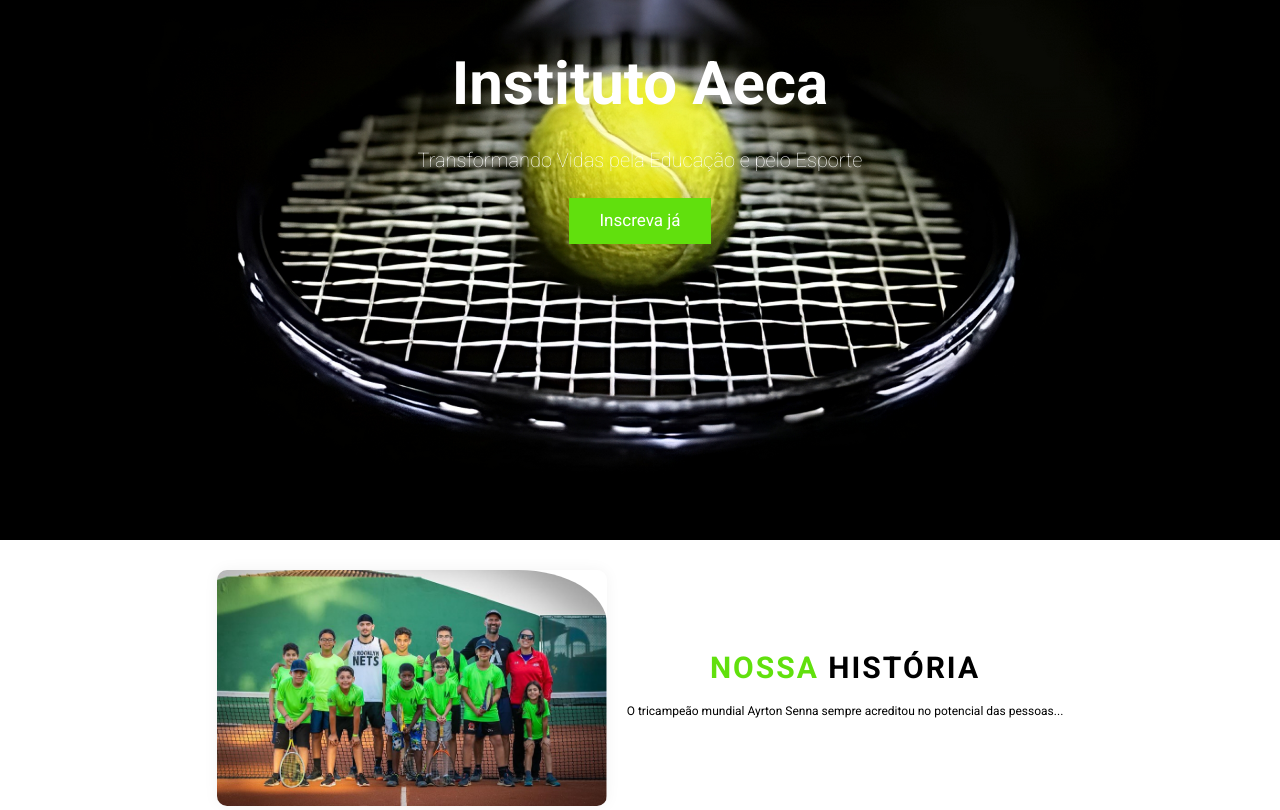
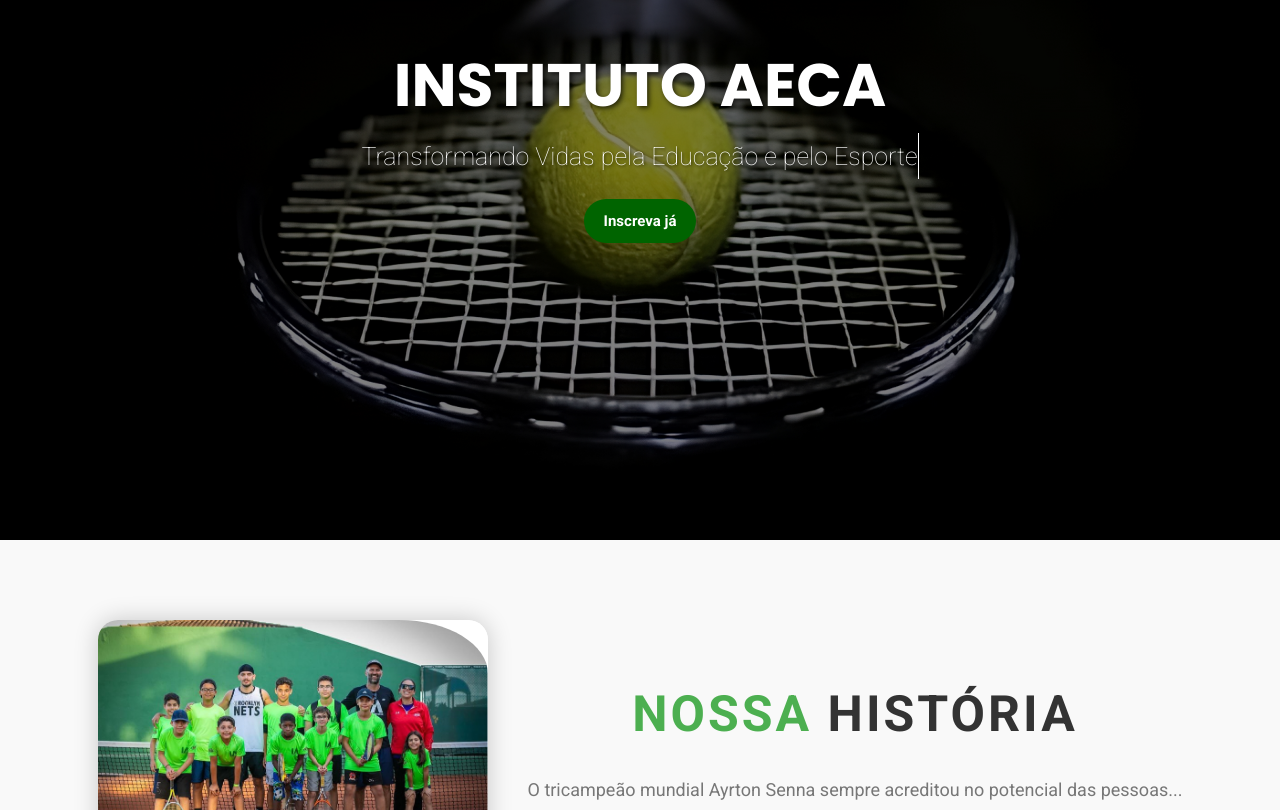
Before and after one commit to ThiLDS/Site, a plain HTML site: page index.html in a window 1280 px wide. Shown: the part 260-1070 px from the top of the page. Drawn offline with Linux system fonts and the light colour scheme.

Commit message:
quarto commit

```diff
--- a/css/style.css
+++ b/css/style.css
@@ -107,35 +107,162 @@ section{
     padding-bottom: 0.5rem;
 }
 
+/* Fonte para o título */
+.home .content h3 {
+    font-family: 'Poppins', sans-serif; /* Aplica a fonte Poppins ao título */
+    font-size: 6rem;
+    font-weight: bold;
+    text-transform: uppercase;
+    color: #ffffff;
+    animation: zoomIn 2s ease-out;
+    text-shadow: 2px 2px 5px rgba(0, 0, 0, 0.7); /* Sombra para destaque */
+}
+
+/* Fonte para o parágrafo */
+.home .content p {
+    font-family: 'Roboto', sans-serif; /* Aplica a fonte Roboto ao parágrafo */
+    font-size: 2.5rem;
+    font-weight: lighter;
+    line-height: 1.8;
+    padding: 1rem 0;
+    color: #ffffff;
+    animation: bounce 3s infinite ease-in-out;
+    text-shadow: 1px 1px 3px rgba(0, 0, 0, 0.7); /* Sombra suave */
+}
+
+
+/* Estilos para a Home */
 .home {
     min-height: 100vh;
     display: flex;
     align-items: center;
-    justify-content: center; /* Certifique-se de que o conteúdo esteja centralizado */
-    background: url(../images/raquete-transformed.jpeg) no-repeat;
-    background-size: cover; /* Faz com que a imagem cubra toda a tela */
-    background-attachment: fixed; /* Aplica o efeito parallax */
-    background-position: center center; /* Garante que a imagem esteja centralizada */
+    justify-content: center;
+    background: url(../images/raquete-transformed.jpeg) no-repeat center center fixed;
+    background-size: cover; /* Ajusta a imagem de fundo */
+    background-attachment: fixed;
+    position: relative; /* Necessário para o efeito de sobreposição */
 }
 
-.home .content {
-    max-width: 60rem;
-    text-align: center;
-    z-index: 2;  /* Garante que o conteúdo (texto) esteja acima da imagem */
+/* Overlay para escurecer a imagem de fundo e destacar o conteúdo */
+.home::after {
+    content: '';
+    position: absolute;
+    top: 0;
+    left: 0;
+    right: 0;
+    bottom: 0;
+    background: rgba(0, 0, 0, 0.5); /* Escurecimento suave */
+    z-index: 1;
 }
 
+/* Conteúdo centralizado */
+.home .content {
+    position: relative;
+    z-index: 2; /* Garante que o conteúdo fique acima do overlay */
+    text-align: center;
+    color: white;
+    max-width: 70rem;
+    padding: 1rem;
+}
+
+/* Título principal */
 .home .content h3 {
     font-size: 6rem;
-    color: #ffffff;  /* Texto claro para contraste */
+    font-family: 'Poppins', sans-serif; /* Fonte moderna */
+    font-weight: bold;
+    text-transform: uppercase;
+    color: #ffffff;
+    animation: zoomIn 2s ease-out;
+    text-shadow: 2px 2px 5px rgba(0, 0, 0, 0.7); /* Sombra para destaque */
+}
+
+/* Efeito de zoom para o título */
+@keyframes zoomIn {
+    0% {
+        transform: scale(0.5);
+        opacity: 0;
+    }
+    100% {
+        transform: scale(1);
+        opacity: 1;
+    }
+}
+
+/* Texto de descrição */
+/* Efeito de escrita da esquerda para a direita */
+/* Menor barra de digitação */
+.home .content p {
+    font-family: 'Roboto', sans-serif;
+    font-size: 2.5rem;
+    font-weight: lighter;
+    line-height: 1.8;
+    padding: 0.03rem 0;
+    color: #ffffff;
+    text-shadow: 1px 1px 3px rgba(0, 0, 0, 0.7);
+    overflow: hidden;
+    white-space: nowrap;
+    border-right: 0.05em solid #fff; /* Barrinha bem fina */
+    width: 0;
+    animation: typing 4s steps(30) 1s 1 normal both, blink 0.75s step-end infinite;
+}
+
+
+/* Animação de digitação */
+@keyframes typing {
+    0% {
+        width: 0;
+    }
+    100% {
+        width: 100%;
+    }
+}
+
+/* Animação de piscar o cursor (efeito de underline que pisca) */
+@keyframes blink {
+    0%, 100% {
+        border-color: transparent;
+    }
+    50% {
+        border-color: #fff;
+    }
+}
+
+
+/* Botão */
+.home .content a.btn {
+    display: inline-block;
+    padding: 1rem 2rem;
+    background-color: #006400; /* Verde */
+    color: white;
+    text-decoration: none;
+    font-size: 1.5rem;
+    border-radius: 30px;
+    font-weight: bold;
+    margin-top: 2rem;
+    transition: background-color 0.3s ease;
+}
+
+.home .content a.btn:hover {
+    background-color: #004d00; /* Tom mais escuro de verde */
+}
+
+/* Responsividade para telas pequenas */
+@media (max-width: 768px) {
+    .home .content h3 {
+        font-size: 4rem; /* Ajusta o tamanho do título para telas menores */
     }
 
     .home .content p {
-    font-size: 2rem;
-    font-weight: lighter;
-    line-height: 1.8;
-    padding: 1rem 0;
-    color: #ffffff;  /* Texto claro */
+        font-size: 2rem; /* Ajusta o tamanho do texto */
     }
+
+    .home .content a.btn {
+        font-size: 1.2rem; /* Ajusta o tamanho do botão */
+        padding: 1rem 1.5rem;
+    }
+}
+
+
 
 .about .row{
     display: flex;
@@ -488,37 +615,77 @@ section{
 }
 
 /* Estilo da seção Criador do Projeto */
-#criador{
+#criador {
     display: grid;
-        grid-template-columns: 5fr 8fr; /* Ajuste da proporção para 5x8 */
+    grid-template-columns: 5fr 8fr; /* Define o layout */
     gap: 25px;
     text-align: center;
     align-items: center;
     justify-content: center;
     width: 100%;
     margin: 0 auto;
-        background-image: linear-gradient(135deg, #006400, #000000);
-    width: 100%;
-    margin: 0 auto;
+    background: linear-gradient(135deg, #000000, #808080); /* Fundo gradiente preto e cinza */
     color: white;
     overflow: hidden;
 }
 
 #larte {
-        width: 100%;
-        height: 100%; /* Garante que a imagem ocupe toda a altura disponível */
-        object-fit: cover; /* Faz a imagem se ajustar ao container sem distorcer */
-        object-position: left; /* Alinha a imagem à esquerda */
-        z-index: 98;
-        animation: slideInRight 1.5s 2s;
+    width: 90%; /* Aumenta a largura da imagem */
+    max-width: 450px;
+    height: auto;
+    object-fit: contain;
+    object-position: center;
+    margin: 0 auto;
+    opacity: 0; /* Inicialmente invisível */
+    animation: fadeInImage 2s ease-in-out forwards; /* Efeito de fade-in */
+    filter: drop-shadow(0 5px 10px rgba(0, 0, 0, 0.5)); /* Adiciona sombra */
+
+    /* Efeito de bordas ofuscadas */
+    -webkit-mask-image: linear-gradient(to right,
+            rgba(0, 0, 0, 0),
+            rgba(0, 0, 0, 1) 40%,
+            rgba(0, 0, 0, 1) 60%,
+            rgba(0, 0, 0, 0) 100%);
+    mask-image: linear-gradient(to right,
+            rgba(0, 0, 0, 0),
+            rgba(0, 0, 0, 1) 40%,
+            rgba(0, 0, 0, 1) 60%,
+            rgba(0, 0, 0, 0) 100%);
+    -webkit-mask-repeat: no-repeat;
+    mask-repeat: no-repeat;
+}
+
+/* Animação de fade para a imagem */
+@keyframes fadeInImage {
+    0% {
+        opacity: 0;
+        transform: scale(0.8); /* Leve redução inicial */
+    }
+    100% {
+        opacity: 1;
+        transform: scale(1); /* Tamanho original */
+    }
 }
 
 #fotoProjeto {
     display: flex;
-        flex-direction: column; /* Organiza o conteúdo verticalmente */
+    flex-direction: column;
     justify-content: center;
     align-items: flex-start;
     padding: 0 2rem;
+    animation: fadeInText 2s ease-in-out forwards; /* Fade para o texto */
+}
+
+/* Animação de fade para o texto */
+@keyframes fadeInText {
+    0% {
+        opacity: 0;
+        transform: translateX(-20px); /* Começa deslocado */
+    }
+    100% {
+        opacity: 1;
+        transform: translateX(0);
+    }
 }
 
 #fotoProjeto h2 {
@@ -534,15 +701,28 @@ section{
     max-width: 600px;
 }
 
-    /* Adiciona um efeito de transição ou animação */
-    @keyframes slideInRight {
-        0% {
-            transform: translateX(100%);
+/* Responsividade */
+@media (max-width: 768px) {
+    #criador {
+        grid-template-columns: 1fr; /* Reorganiza layout */
+        gap: 15px;
+        padding: 1rem;
     }
-        100% {
-            transform: translateX(0);
+
+    #larte {
+        width: 100%;
+        max-width: 300px;
+    }
+
+    #fotoProjeto h2 {
+        font-size: 2rem;
+    }
+
+    #fotoProjeto p {
+        font-size: 1.2rem;
     }
 }
+
 
 /* Estilização da seção Parceiros */
 .partners {
@@ -581,73 +761,130 @@ section{
 }
 
 
+:root {
+    --bg-color: #f9f9f9; /* Cor de fundo suave */
+    --text-color: #333333; /* Cor padrão do texto */
+    --main-color: #4CAF50; /* Cor principal para destaque (ex: botões, títulos) */
+    --light-color: #777777; /* Cor mais suave para o texto secundário */
+}
+
 body {
-    font-family: 'Arial', sans-serif;
+    font-family: 'Roboto', sans-serif;
     line-height: 1.6;
     margin: 0;
     padding: 0;
     background-color: var(--bg-color);
-    text-align: center; /* Centraliza todo o texto no corpo */
+    text-align: center;
 }
 
 .about-section {
-    padding: 4rem 2rem;
+    padding: 8rem 2rem; /* Aumentando o espaçamento superior e inferior */
+    background-color: var(--bg-color);
+    position: relative;
+    min-height: 100vh; /* Aumenta a altura para dar mais presença */
 }
 
 .about-row {
     display: flex;
     align-items: center;
     justify-content: center; /* Centraliza os itens na linha */
-    margin-bottom: 4rem;
-    gap: 2rem;
-    text-align: center; /* Centraliza os textos nas colunas */
+    margin-bottom: 8rem; /* Aumenta o espaço entre as seções */
+    gap: 4rem; /* Aumenta o espaçamento entre as imagens e o texto */
+    position: relative;
+    opacity: 0;
+    transform: translateY(30px);
+    animation: fadeInUp 1s ease-out forwards; /* Efeito de animação de deslizamento */
 }
 
+/* Efeito de animação quando rolar a página */
+@keyframes fadeInUp {
+    0% {
+        opacity: 0;
+        transform: translateY(30px);
+    }
+    100% {
+        opacity: 1;
+        transform: translateY(0);
+    }
+}
+
+/* Ajustes para alternar imagem e texto */
 .about-row.reverse {
     flex-direction: row-reverse; /* Reverte a ordem para alternar */
 }
 
 .about-image img {
-    max-width: 110%; /* Aumenta a largura da imagem */
+    max-width: 120%; /* Aumenta a largura das imagens */
     height: auto;
-    border-radius: 10px; /* Suaviza as bordas */
-    box-shadow: 0 0 15px rgba(0, 0, 0, 0.05); /* Suaviza a borda e integra a imagem ao fundo */
-    margin: -1rem 0; /* Ajusta a margem para remover o branco */
+    border-radius: 20px;
+    box-shadow: 0 0 25px rgba(0, 0, 0, 0.2); /* Aumenta o efeito de sombra */
+    margin: 0;
+    transition: transform 0.3s ease;
+    object-fit: cover; /* Ajusta a imagem para cobrir o espaço */
+    max-height: 650px; /* Aumenta o tamanho máximo da imagem */
+}
+
+/* Para aumentar as imagens ainda mais em telas maiores */
+@media (min-width: 1200px) {
+    .about-image img {
+        max-width: 130%; /* Aumenta ainda mais as imagens */
+        max-height: 750px; /* Aumenta a altura máxima das imagens */
+    }
 }
 
 .about-content {
-    max-width: 600px;
-    text-align: center; /* Garante que o texto do conteúdo seja centralizado */
+    max-width: 1000px; /* Aumenta a largura máxima do conteúdo */
+    text-align: center;
+    animation: fadeInText 1s 0.5s forwards; /* Animação do texto */
 }
 
+@keyframes fadeInText {
+    0% {
+        opacity: 0;
+        transform: translateY(20px);
+    }
+    100% {
+        opacity: 1;
+        transform: translateY(0);
+    }
+}
+
+/* Títulos */
 .about-content h2 {
-    font-size: 3rem; /* Título maior */
+    font-size: 5rem; /* Aumenta o tamanho do título */
     color: var(--text-color);
-    margin-bottom: 1rem;
-    text-transform: uppercase; /* Deixa os títulos em caixa alta */
-    letter-spacing: 2px; /* Espaçamento entre as letras */
+    margin-bottom: 2rem;
+    text-transform: uppercase;
+    letter-spacing: 3px;
+    font-weight: 700;
 }
 
 .about-content h2 span {
     color: var(--main-color);
 }
 
+/* Texto do conteúdo */
 .about-content p {
-    font-size: 1.2rem;
+    font-size: 1.8rem; /* Aumenta o tamanho do texto */
     color: var(--light-color);
-    margin-bottom: 1.5rem;
+    margin-bottom: 3rem; /* Aumenta o espaçamento entre o parágrafo e o próximo */
+    max-width: 900px; /* Aumenta o tamanho do parágrafo */
+    margin: 0 auto;
+    line-height: 1.8;
+    font-weight: 400;
 }
 
-
-/* Efeito cascata para os títulos */
-.about-row:nth-child(1) .about-content h2 {
-    font-size: 3rem; /* "Nossa História" maior */
+/* Responsividade */
+@media (max-width: 768px) {
+    .about-row {
+        flex-direction: column;
     }
 
-.about-row:nth-child(2) .about-content h2 {
-    font-size: 2.8rem; /* "Nossa Missão" ligeiramente menor */
+    .about-content {
+        max-width: 90%;
     }
 
-.about-row:nth-child(3) .about-content h2 {
-    font-size: 2.6rem; /* "Como Impactamos" ainda menor */
+    .about-image img {
+        max-width: 100%;
     }
+}
--- a/index.html
+++ b/index.html
@@ -7,6 +7,7 @@
 
     <link rel="stylesheet" href="https://cdnjs.cloudflare.com/ajax/libs/font-awesome/5.15.4/css/all.min.css">
     <link rel="stylesheet" href="css/style.css">
+    <link href="https://fonts.googleapis.com/css2?family=Poppins:wght@700&family=Roboto:wght@300&display=swap" rel="stylesheet">
 
 </head>
 <body>
@@ -70,13 +71,12 @@
 
     <section id="criador">
         <div class="left-content">
-            <img src="./images/larte pb.png" id="larte" alt="Imagem do Criador">
+            <img src="./images/larte pb.png" id="larte" alt="Imagem do Criador" class="fadeHmediaQ">
         </div>
-        <div class="right-content">
             <div id="fotoProjeto">
                 <!-- Informações sobre o Criador -->
-                <h2>Criador do Projeto</h2>
-                <p>Informações sobre o criador...</p>
+                <h2>Laerte Martins</h2>
+                <p>Através do Tênis, o professor Laerte entrou na universidade Puc - campinas aonde ganhou uma bolsa de estudos para cursar Educação Física.</p>
             </div>
         </div>
     </section>
```
Also changed, not shown: js/script.js (+0 -15 lines), images/larte e fundo.png (deleted), images/larte_2.png (deleted). Lines whose indentation alone changed are shown as unchanged.
